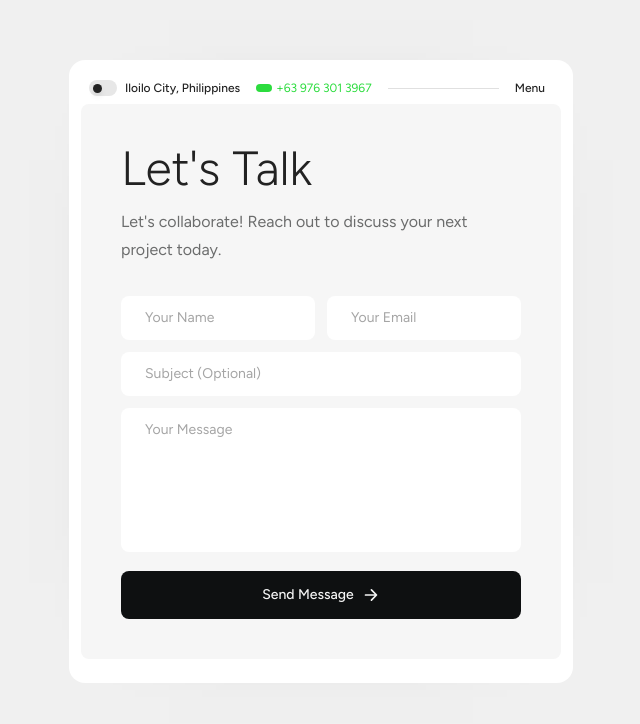
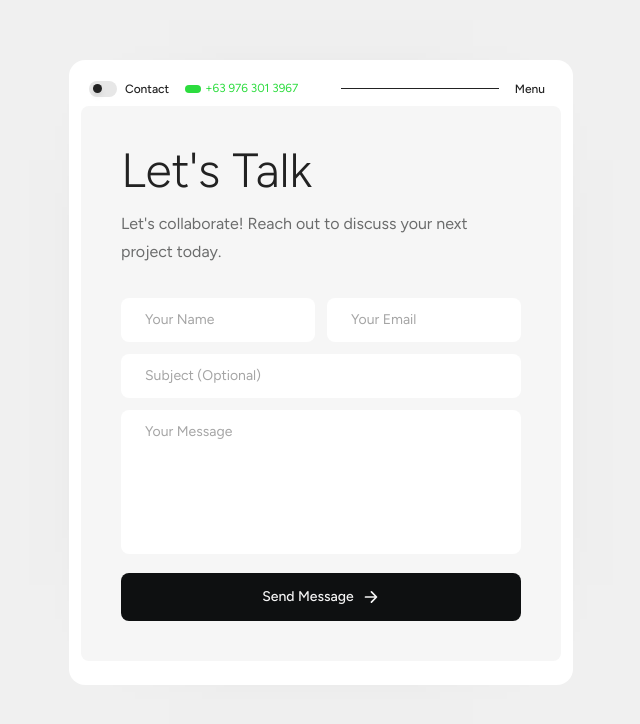
Before and after one commit to makrenzar/mark-lawrence, a React (Vite) app: page /contact in a window 1280 px wide. Shown: the top 724 px of the page, without its empty margins (319-959 px from the left). Built offline with nearby package versions, Linux system fonts and the light colour scheme.

Commit message:
update: back button on header

```diff
--- a/src/pages/Contact.jsx
+++ b/src/pages/Contact.jsx
@@ -127,7 +127,7 @@ const Contact = ({ isDarkMode, setIsDarkMode }) => {
                                         <span
                                             className={`font-medium text-xs block translate-y-0 transition-all duration-300 ease-in-out group-hover:-translate-y-[150%] ${isDarkMode ? "text-[#f5f5f5]" : "text-[#222222]"}`}
                                         >
-                                            Iloilo City, Philippines
+                                            Contact
                                         </span>
                                         <span
                                             className={`font-medium text-xs absolute top-0 left-0 translate-y-[150%] transition-all duration-300 ease-in-out group-hover:translate-y-0 ${isDarkMode ? "text-[#f5f5f5]" : "text-[#222222]"}`}
@@ -138,14 +138,14 @@ const Contact = ({ isDarkMode, setIsDarkMode }) => {
                                 </Link>
 
                                 {/* Phone + Availability - hidden on mobile */}
-                                <div className="hidden md:flex items-center cursor-pointer relative overflow-hidden group">
+                                <div className="hidden md:flex items-center cursor-pointer relative group">
                                     <div className="w-4 h-2 bg-[#2cdc3e] rounded-full ml-2 transition-all duration-300 group-hover:w-2"></div>
-                                    <div className="ml-1 relative">
-                                        <span className="text-xs text-[#2cdc3e] block translate-y-0 transition-transform duration-300 ease-in-out group-hover:-translate-y-[150%]">
+                                    <div className="ml-1 relative w-30  overflow-hidden">
+                                        <span className="text-[11.7px] text-[#2cdc3e] whitespace-nowrap block translate-y-0 transition-transform duration-300 ease-in-out group-hover:-translate-y-[150%]">
                                             +63 976 301 3967
                                         </span>
-                                        <span className="text-xs text-[#2cdc3e] absolute top-0 left-0 translate-y-[150%] transition-transform duration-300 ease-in-out group-hover:translate-y-0">
-                                            Available
+                                        <span className="text-xs text-[#2cdc3e] whitespace-nowrap absolute top-0 left-0 translate-y-[150%] transition-transform duration-300 ease-in-out group-hover:translate-y-0">
+                                            Iloilo City, Philippines
                                         </span>
                                     </div>
                                 </div>
@@ -154,7 +154,7 @@ const Contact = ({ isDarkMode, setIsDarkMode }) => {
                             {/* Right side */}
                             <div className="flex items-center space-x-2 flex-grow mx-2">
                                 <div
-                                    className={`flex-grow border-t transition-colors duration-300 ${isDarkMode ? "border-[#afafaf]" : "border-[#e0e0e0]"}`}
+                                    className={`flex-grow border-t transition-colors duration-300 ${isDarkMode ? "border-[#afafaf]" : "border-[#222222]"}`}
                                 ></div>
                                 <span
                                     className={`text-xs font-medium px-2 py-2 transition-colors duration-300 ${isDarkMode ? "text-[#f5f5f5]" : "text-[#222222]"}`}
--- a/src/pages/Home.jsx
+++ b/src/pages/Home.jsx
@@ -209,18 +209,18 @@ const Home = ({ isDarkMode, setIsDarkMode }) => {
                   <span
                     className={`font-medium text-xs transition-colors duration-300 ${isDarkMode ? "text-[#f5f5f5]" : "text-[#222222]"}`}
                   >
-                    Iloilo City, Philippines
+                    Home
                   </span>
 
                   {/* Phone + Availability - hidden on mobile */}
-                  <div className="hidden md:flex items-center cursor-pointer relative overflow-hidden group">
+                  <div className="hidden md:flex items-center cursor-pointer relative group">
                     <div className="w-4 h-2 bg-[#2cdc3e] rounded-full ml-2 transition-all duration-300 group-hover:w-2"></div>
-                    <div className="ml-1 relative">
-                      <span className="text-xs text-[#2cdc3e] block translate-y-0 transition-transform duration-300 ease-in-out group-hover:-translate-y-[150%]">
+                    <div className="ml-1 relative w-30 overflow-hidden">
+                      <span className="text-xs text-[#2cdc3e] whitespace-nowrap block translate-y-0 transition-transform duration-300 ease-in-out group-hover:-translate-y-[150%]">
                         +63 976 301 3967
                       </span>
-                      <span className="text-xs text-[#2cdc3e] absolute top-0 left-0 translate-y-[150%] transition-transform duration-300 ease-in-out group-hover:translate-y-0">
-                        Available
+                      <span className="text-xs text-[#2cdc3e] whitespace-nowrap absolute top-0 left-0 translate-y-[150%] transition-transform duration-300 ease-in-out group-hover:translate-y-0">
+                        Iloilo City, Philippines
                       </span>
                     </div>
                   </div>
```
Lines whose indentation alone changed are shown as unchanged.
